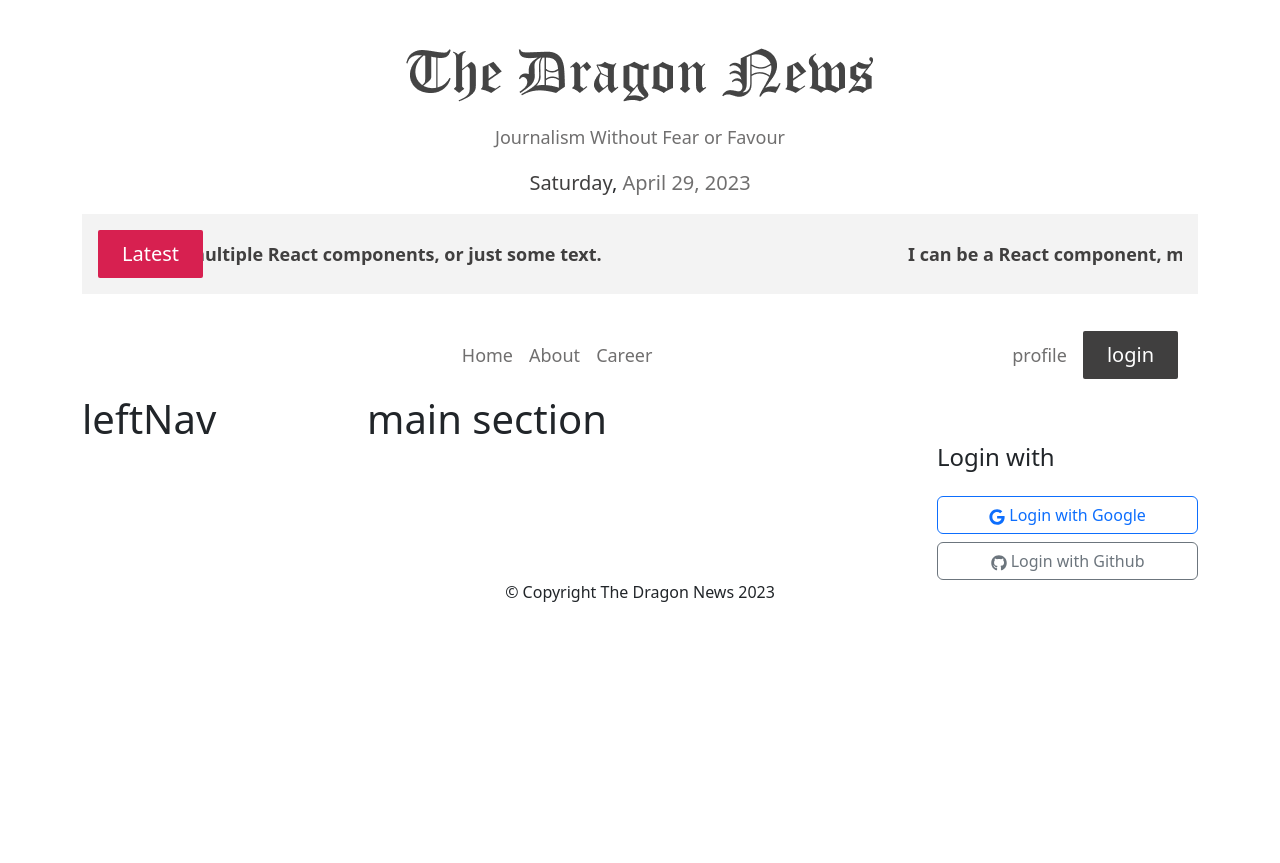
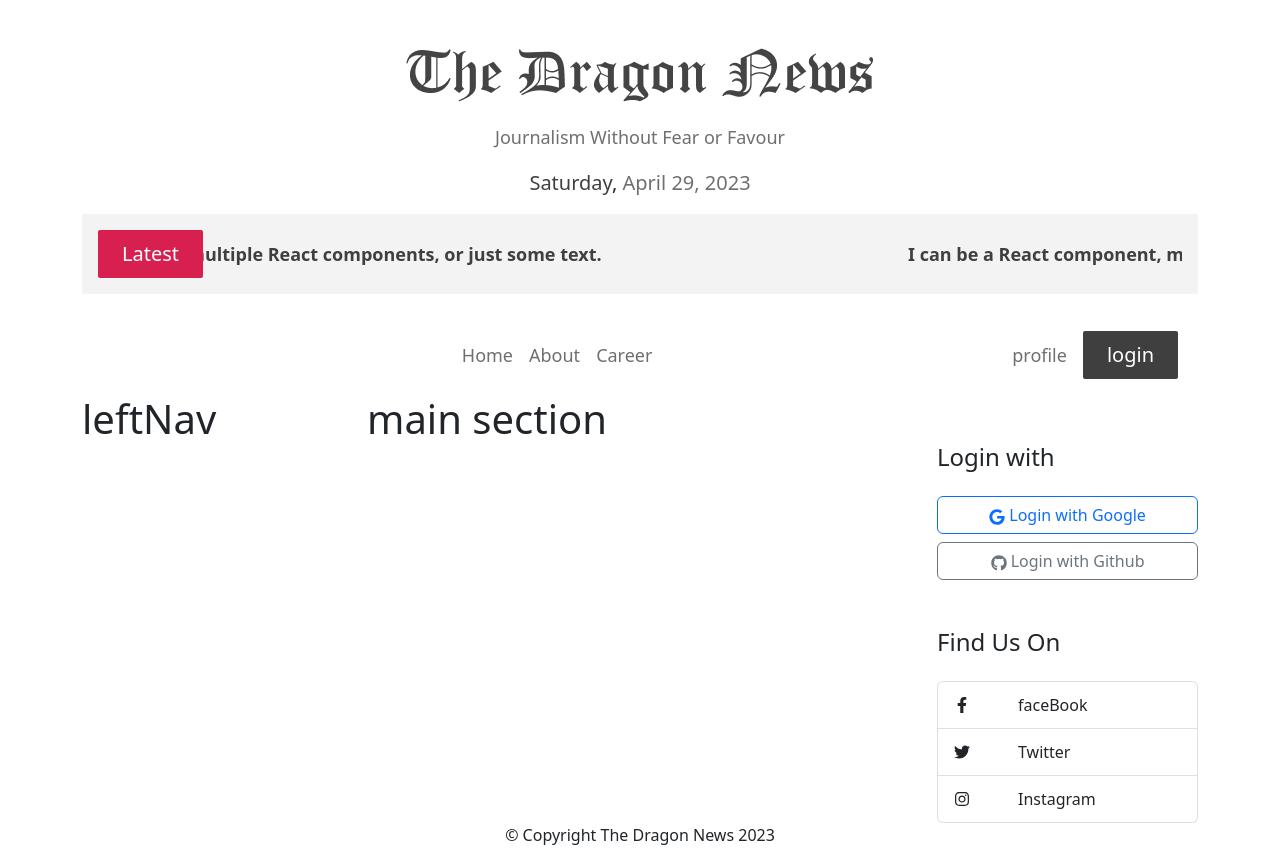
Before and after one commit to Abdullah149081/the-news-dragon, a React (Vite) app: page / in a window 1280 px wide. Before the commit the page ends 800 px from the top, so only its background shows below. Built offline with nearby package versions, Linux system fonts and the light colour scheme.

Commit message:
msocial media icon add

```diff
--- /dev/null
+++ b/src/pages/Shared/rightNav/RightNav.css
@@ -0,0 +1,7 @@
+.social-media {
+  font-weight: 500;
+  font-size: 16px;
+  line-height: 30px;
+
+  color: #706f6f;
+}
--- a/src/pages/Shared/rightNav/RightNav.jsx
+++ b/src/pages/Shared/rightNav/RightNav.jsx
@@ -1,6 +1,8 @@
 import React from "react";
 import Button from "react-bootstrap/Button";
-import { FaGithub, FaGoogle } from "react-icons/fa";
+import ListGroup from "react-bootstrap/ListGroup";
+import { FaFacebookF, FaGithub, FaGoogle, FaInstagram, FaTwitter } from "react-icons/fa";
+import "./RightNav.css";
 
 const RightNav = () => {
   return (
@@ -14,6 +16,20 @@ const RightNav = () => {
           <FaGithub /> Login with Github
         </Button>
       </div>
+      <div className="mt-5">
+        <h4>Find Us On</h4>
+        <ListGroup className="social-media mt-4">
+          <ListGroup.Item className="d-inline-flex align-items-center gap-5">
+            <FaFacebookF /> <span>faceBook</span>
+          </ListGroup.Item>
+          <ListGroup.Item className="d-inline-flex align-items-center gap-5">
+            <FaTwitter /> <span>Twitter</span>
+          </ListGroup.Item>
+          <ListGroup.Item className="d-inline-flex align-items-center gap-5">
+            <FaInstagram /> <span>Instagram</span>
+          </ListGroup.Item>
+        </ListGroup>
+      </div>
     </div>
   );
 };
```
